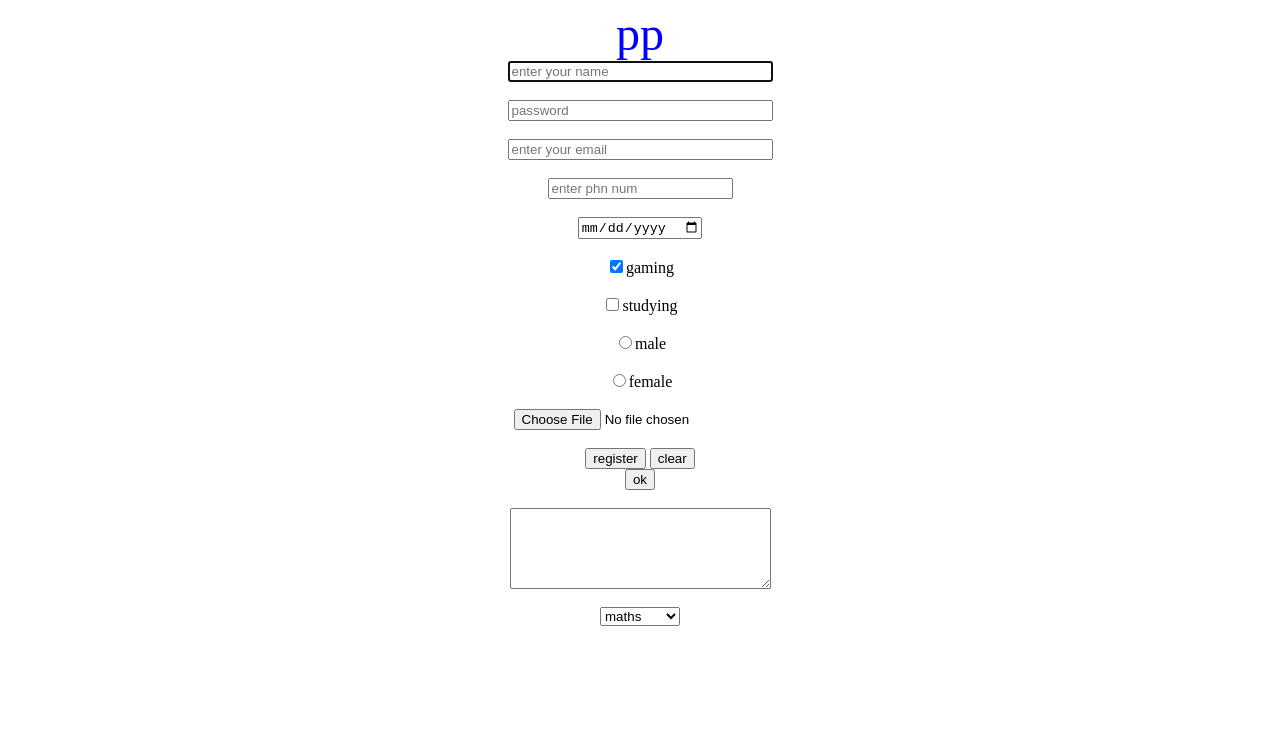
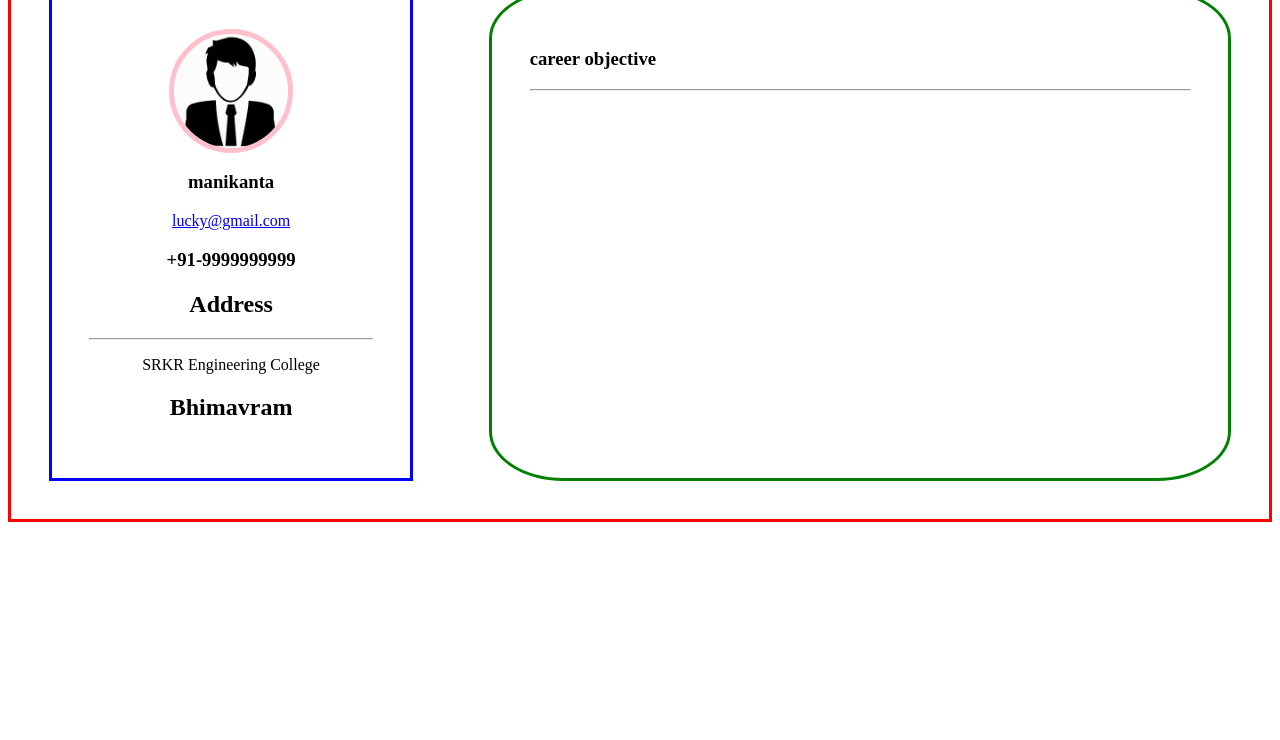
Before and after one commit to manikantalucky/Mani-Apps, a plain HTML site: page index.html in a window 1280 px wide. Shown: the part 60-800 px from the top of the page. Drawn offline with Linux system fonts and the light colour scheme.

Commit message:
change78

```diff
--- a/index.html
+++ b/index.html
@@ -1,34 +1,26 @@
 <html>
 <head>
-  <title>wedpages</title>
+  <title>resume</title>
+  <link rel="stylesheet" href="style.css">
 </head>
 <body>
+<div class="parent">
+  <div class ="childone">
+  <img src="male.png" alt="profile name">
+  <h3>manikanta</h3>
+  <a href="mailto:manikantaluckyjannu@gmail.com">lucky@gmail.com</a>
+  <h3>+91-9999999999</h3>
+<h2> Address</h2>
+<hr>
+<p>SRKR Engineering College</p>
+<h2>Bhimavram</h2>
 
-<h1>SRKREC bhimavaram</h1>
-<center>
-<font size="15" color="blue">pp</font>
-<form action="new.html" method="post" target="_self">
-<input type="text" size="30" name="username" autofocus placeholder="enter your name" required></br><br>
-<input type="password"size="30" placeholder="password"></br><br>
-<input type="email" size="30" name="email" placeholder="enter your email"></br><br>
-<input type="number" size="30" name="number" placeholder="enter phn num"></br><br>
-<input type="date" name="dob"><br><br>
-<input type="checkbox" name="hobbies" checked>gaming<br><br>
-<input type="checkbox" name="hobbies">studying<br><br>
-<input type="radio" name="gender" >male<br><br>
-<input type="radio" name="gender" >female<br><br>
-<input type="file"><br><br>
-<input type="submit" value="register">
-<input type="reset" value="clear"><br>
-<input type="button" value="ok"><br><br>
-<textarea rows="5" cols="30"></textarea><br><br>
-<select name="menu">
-<option value="maths">maths</option>
-<option value="physics">physics</option>
-<option value="chemistry">chemistry</option>
-<option value="social">social</option>
-</select>
-</form>
-</center>
+  </div>
+  <div class="childtwo">
+    <h3>career objective</h3>
+    <hr>
+
+  </div>
+</div>
 </body>
 </html>
--- /dev/null
+++ b/style.css
@@ -0,0 +1,30 @@
+.parent{
+  display:flex;
+  flex-direction: row;
+  border:3px solid red;
+
+}
+.childone{
+  text-align:center;
+  border: 3px solid blue;
+  padding: 3%;
+  margin: 3%;
+  width: 30%
+}
+.childtwo{
+
+  border: 3px solid green;
+    padding: 3%;
+    margin: 3%;
+    width: 70%;
+    border-radius: 10%;
+}
+img{
+  width: 40%;
+  border: 5px solid pink;
+  border-radius: 100%;
+  display: block;
+margin-left:auto;
+margin-right:  auto;
+box-shadow: 5px,9px,5px,#000;
+}
```
Also changed, not shown: flux.html (added, +30 -0 lines), male.png (added).
